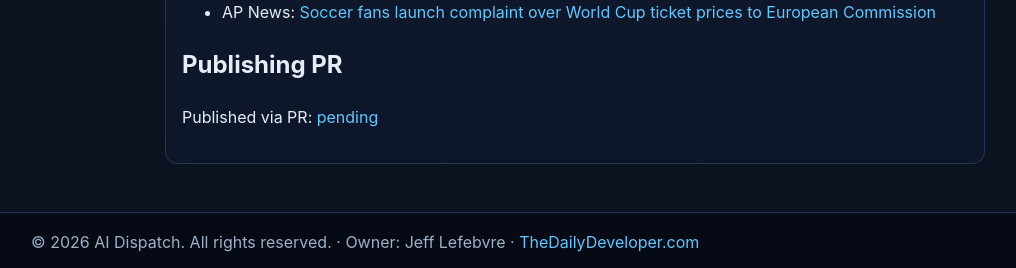
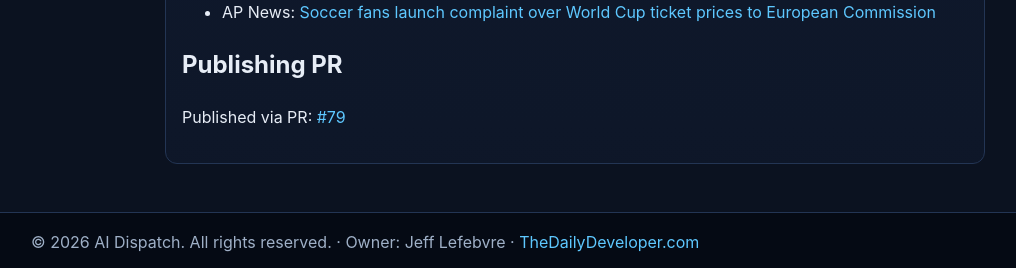
Before and after one commit to thestamp/Static-ai-articles, a Jekyll site: the page built from articles/2026-04-24-world-cup-final-resale-listings-top-2m-ticket-scrutiny.md, in a window 1280 px wide. Shown: the part 1778-2046 px from the top of the page, without its empty margins (65-1081 px from the left). Built offline with Jekyll 4.4.1, drawn with Linux system fonts in a browser that asks for light colours.

Commit message:
chore: backfill published PR URL in sports article

```diff
--- a/articles/2026-04-24-world-cup-final-resale-listings-top-2m-ticket-scrutiny.md
+++ b/articles/2026-04-24-world-cup-final-resale-listings-top-2m-ticket-scrutiny.md
@@ -7,7 +7,7 @@
 category: "sports"
 status: "published"
 permalink: "/articles/2026-04-24-world-cup-final-resale-listings-top-2m-ticket-scrutiny/"
-published_pr_url: "https://github.com/thestamp/Static-ai-articles/pull/TBD"
+published_pr_url: "https://github.com/thestamp/Static-ai-articles/pull/79"
 image: "/images/news-banner.png"
 ---
 
@@ -43,4 +43,4 @@
 
 ## Publishing PR
 
-Published via PR: [pending](https://github.com/thestamp/Static-ai-articles/pull/TBD)
+Published via PR: [#79](https://github.com/thestamp/Static-ai-articles/pull/79)
```
